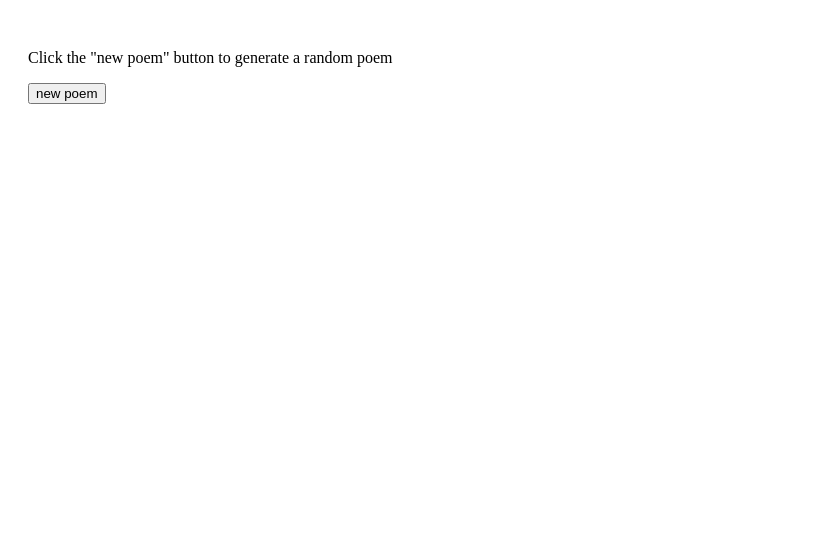
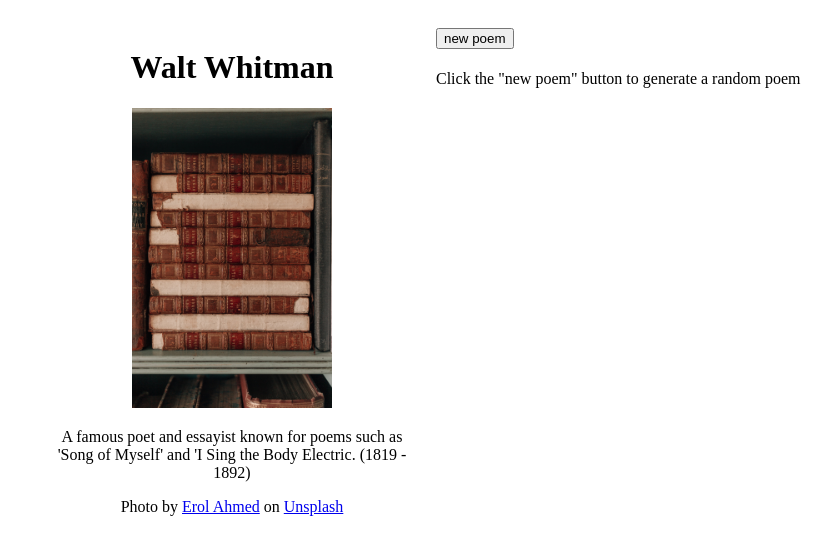
Before and after one commit to LINDGRENBA/react-poem-generator, a React (Create React App) app: page / in a window 1280 px wide. Shown: the top 552 px of the page, without its empty margins (0-835 px from the left). Built offline with nearby package versions, Linux system fonts and the light colour scheme; no server answers; the HTML template or start-up script is replaced by a standard one.

Commit message:
Add author componentwith bio.

```diff
--- a/src/App.css
+++ b/src/App.css
@@ -1,3 +1,10 @@
 body {
   padding: 20px;
 }
+
+.page {
+  display: grid;
+  grid-template-columns: 1fr 2fr;
+  align-items: flex-start;
+
+}
--- a/src/App.js
+++ b/src/App.js
@@ -1,10 +1,17 @@
 import React from 'react';
 import './App.css';
 import Poem from './components/Poem';
+import Author from './components/Author';
 
 const App = () => {
+
+  const whitmanBio = "A famous poet and essayist known for poems such as 'Song of Myself' and 'I Sing the Body Electric. (1819 - 1892)"
+
   return (
-    <Poem text='new poem' />
+    <div className="page">
+      <Author name="Walt Whitman" bio={whitmanBio}/>
+      <Poem text='new poem' />
+    </div>
   );
 };
 
--- /dev/null
+++ b/src/components/Author.css
@@ -0,0 +1,9 @@
+.author {
+  text-align: center;
+  padding: 0 20px;
+}
+
+img {
+  height: 300px;
+  width: auto;
+}
--- /dev/null
+++ b/src/components/Author.js
@@ -0,0 +1,17 @@
+import React from 'react';
+import './Author.css';
+import Books from '../images/random-image.jpg'
+
+
+const Author = ({name, bio}) => {
+  return (
+    <div className="author">
+      <h1>{name}</h1>
+      <img src={Books} alt='flowers' />
+      <p>{bio}</p>
+      <p><span>Photo by <a href="https://unsplash.com/@erol?utm_source=unsplash&amp;utm_medium=referral&amp;utm_content=creditCopyText">Erol Ahmed</a> on <a href="https://unsplash.com/s/photos/poem?utm_source=unsplash&amp;utm_medium=referral&amp;utm_content=creditCopyText">Unsplash</a></span></p>
+    </div>
+  );
+};
+
+export default Author;
--- a/src/components/Poem.js
+++ b/src/components/Poem.js
@@ -50,9 +50,9 @@ const Poem = ({ text }) => {
 
   return (
     <div>
+      <button onClick={onButtonClick}  className="ui button">{text}</button>
       <h1>{currentTitle}</h1>
       <p>{currentPoem === '' ? 'Click the "new poem" button to generate a random poem' : currentPoem}</p>
-      <button onClick={onButtonClick}  className="ui button">{text}</button>
     </div>
   )
 };
```
Also changed, not shown: src/images/random-image.jpg (added).
